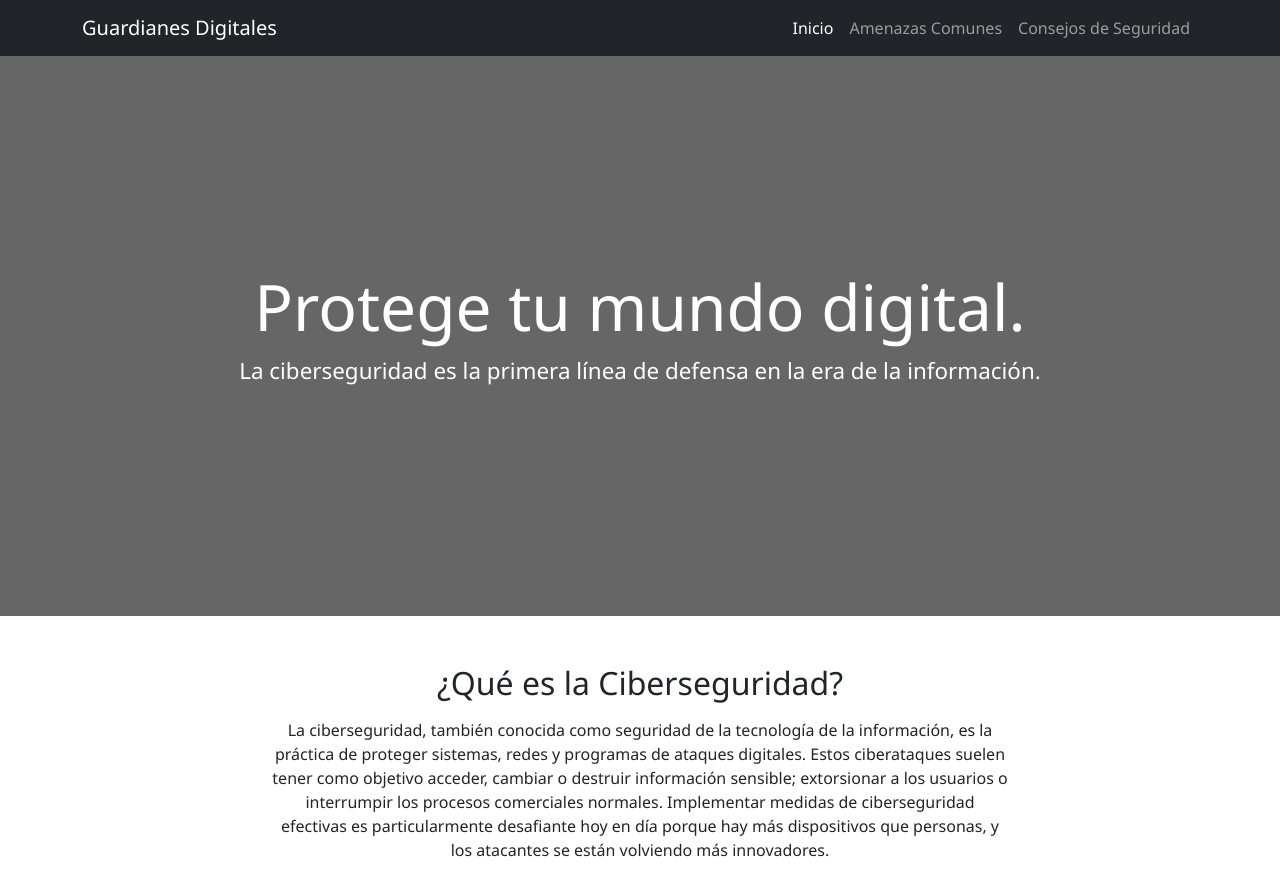
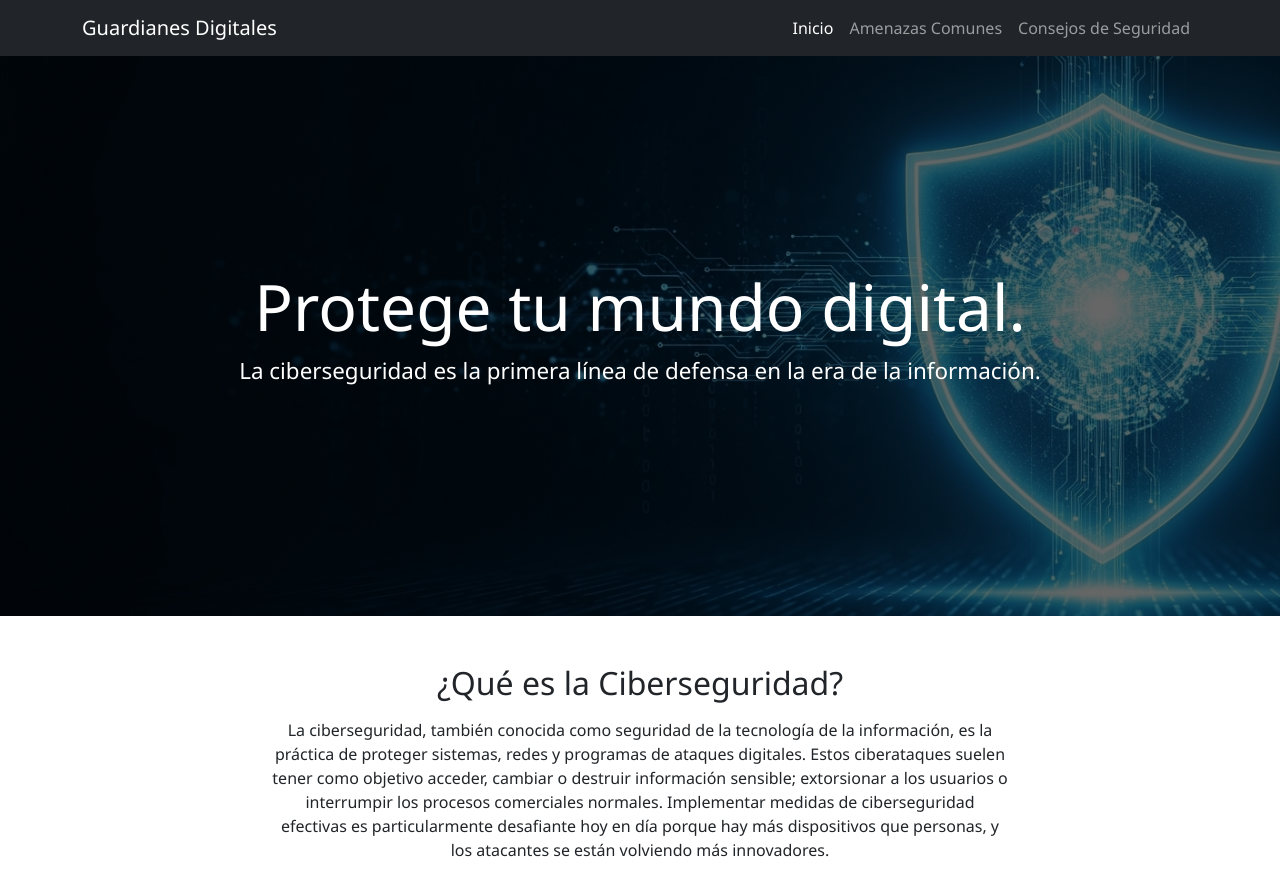
Before and after one commit to AliciaContreras/proyecto_ciberseguridad, a plain HTML site: page index.html in a window 1280 px wide. Shown: the top 881 px of the page. Drawn offline with nearby package versions, Linux system fonts and the light colour scheme.

Commit message:
agregar imagen y terminar pendientes

```diff
--- a/assets/css/style.css
+++ b/assets/css/style.css
@@ -7,7 +7,7 @@ body {
 
     background:
         linear-gradient(rgba(0, 0, 0, 0.6), rgba(0, 0, 0, 0.6)),
-        url('../img/hero-background.jpg');
+        url('../img/background.png');
     background-size: cover;
     background-position: center;
     background-repeat: no-repeat;
```
Also changed, not shown: assets/img/background.png (added).
